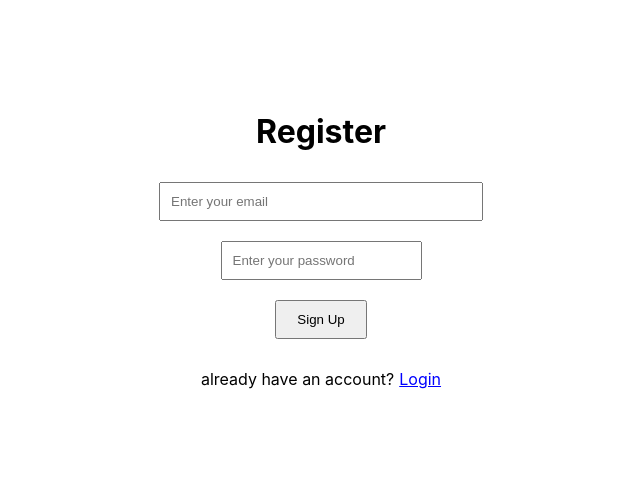
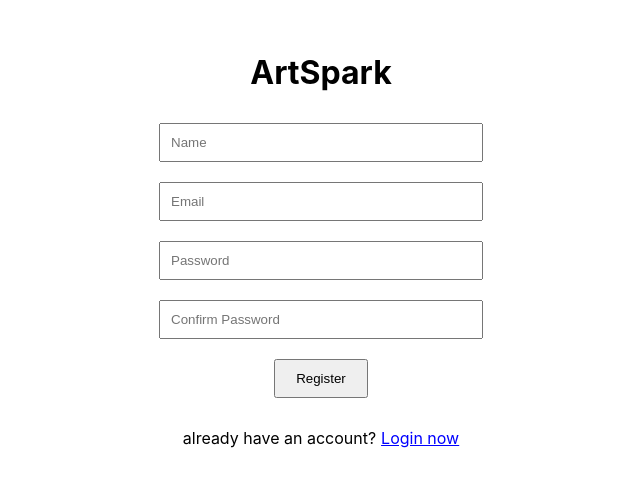
Before and after one commit to RioSamson/Digital-Wall, a React (Create React App) app in the folder app/: page /register in a window 1280 px wide. Shown: the part 160-646 px from the top of the page, without its empty margins (319-959 px from the left). Built offline with nearby package versions, Linux system fonts and the light colour scheme; no server answers.

Commit message:
Login Page update

```diff
--- a/app/src/pages/LoginPage.js
+++ b/app/src/pages/LoginPage.js
@@ -35,10 +35,10 @@ export default function LoginPage() {
 
   return (
     <div style={{ display: 'flex', flexDirection: 'column', alignItems: 'center', justifyContent: 'center', height: '100vh' }}>
-      <h1>Login</h1>
+      <h1>ArtSpark</h1>
       <input
         type="email"
-        placeholder="Enter your email"
+        placeholder="Email*"
         value={email}
         onChange={(e) => setEmail(e.target.value)}
         style={{ margin: '10px', padding: '10px', width: '300px' }}
--- a/app/src/pages/RegisterPage.js
+++ b/app/src/pages/RegisterPage.js
@@ -1,6 +1,6 @@
 import React, { useState } from 'react';
 import { useNavigate, Link } from 'react-router-dom';
-import { doSignInWithEmailAndPassword, doCreateUserWithEmailAndPassword } from '../firebase/auth';
+import { getAuth, createUserWithEmailAndPassword, sendEmailVerification } from 'firebase/auth';
 import { useAuth } from '../contexts/authContext';
 import { doc, setDoc, getFirestore, serverTimestamp } from "firebase/firestore";
 
@@ -8,24 +8,34 @@ export default function RegisterPage() {
     const { userLoggedIn } = useAuth();
     const [email, setEmail] = useState('');
     const [password, setPassword] = useState('');
+    const [confirmPassword, setConfirmPassword] = useState('');
+    const [name, setName] = useState('');
     const [isSigningIn, setIsSigningIn] = useState(false);
     const [errorMessage, setErrorMessage] = useState('');
     const navigate = useNavigate();
     const db = getFirestore();
+    const auth = getAuth();
 
     const handleSignup = async () => {
       if (!isSigningIn) {
+        if (password !== confirmPassword) {
+          setErrorMessage("Passwords do not match.");
+          return;
+        }
         setIsSigningIn(true);
         try {
-          await doCreateUserWithEmailAndPassword(email, password);
-          // Create user document in Firestore after successful registration
+          const userCredential = await createUserWithEmailAndPassword(auth, email, password);
+          const user = userCredential.user;
+          await sendEmailVerification(user);
           await setDoc(doc(db, "Users", email), {
+            name:name,
             email: email,
             role: "Drawer",
             CreatedOn: serverTimestamp(),
             LastActivity: serverTimestamp()
           });
-          navigate('/gallery');
+          setErrorMessage("Registration successful! Please check your email to verify your account.");
+          navigate('/selection');
         } catch (error) {
           setErrorMessage(error.message);
         } finally {
@@ -36,20 +46,34 @@ export default function RegisterPage() {
 
     return (
       <div style={{ display: 'flex', flexDirection: 'column', alignItems: 'center', justifyContent: 'center', height: '100vh' }}>
-        <h1>Register</h1>
+        <h1>ArtSpark</h1>
+        <input
+          type="name"
+          placeholder="Name"
+          value={name}
+          onChange={(e) => setName(e.target.value)}
+          style={{ margin: '10px', padding: '10px', width: '300px' }}
+        />
         <input
           type="email"
-          placeholder="Enter your email"
+          placeholder="Email"
           value={email}
           onChange={(e) => setEmail(e.target.value)}
           style={{ margin: '10px', padding: '10px', width: '300px' }}
         />
         <input
           type="password"
-          placeholder="Enter your password"
+          placeholder="Password"
           value={password}
           onChange={(e) => setPassword(e.target.value)}
-          style={{ margin: '10px', padding: '10px', width: '300bs' }}
+          style={{ margin: '10px', padding: '10px', width: '300px' }}
+        />
+        <input
+          type="password"
+          placeholder="Confirm Password"
+          value={confirmPassword}
+          onChange={(e) => setConfirmPassword(e.target.value)}
+          style={{ margin: '10px', padding: '10px', width: '300px' }}
         />
         {errorMessage && (
           <div style={{ color: 'red', margin: '10px' }}>
@@ -61,11 +85,11 @@ export default function RegisterPage() {
           style={{ margin: '10px', padding: '10px 20px' }}
           disabled={isSigningIn}
         >
-          Sign Up
+          Register
         </button>
         <div style={{ marginTop: '20px' }}>
           <span>already have an account?</span>
-          <Link to="/login" style={{ marginLeft: '5px', color: 'blue' }}>Login</Link>
+          <Link to="/login" style={{ marginLeft: '5px', color: 'blue' }}>Login now</Link>
         </div>
 
       </div>
```
